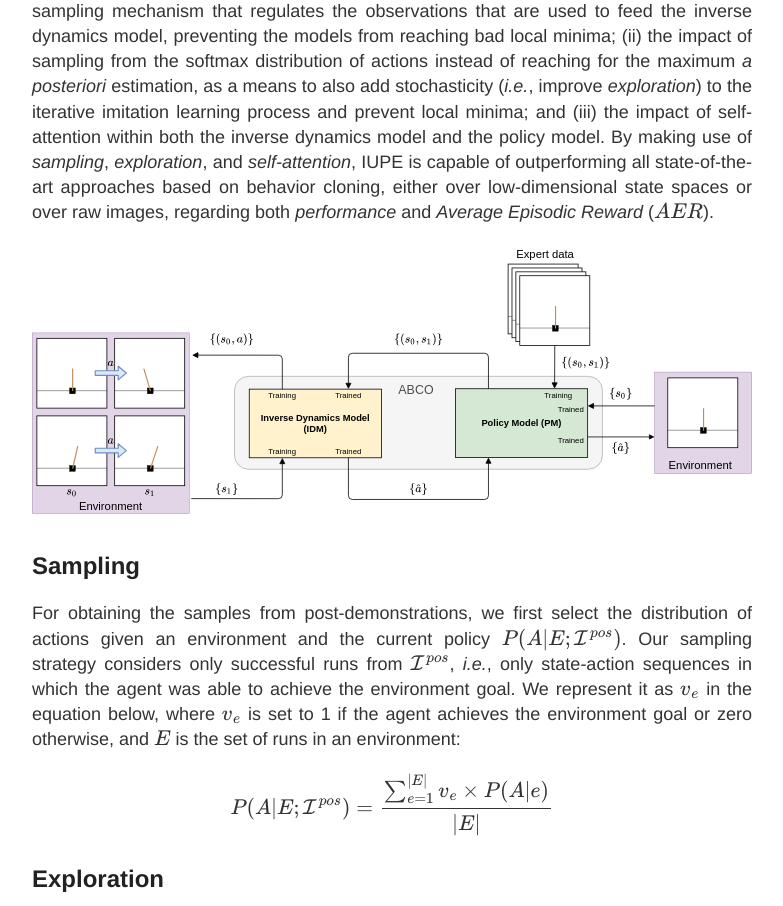
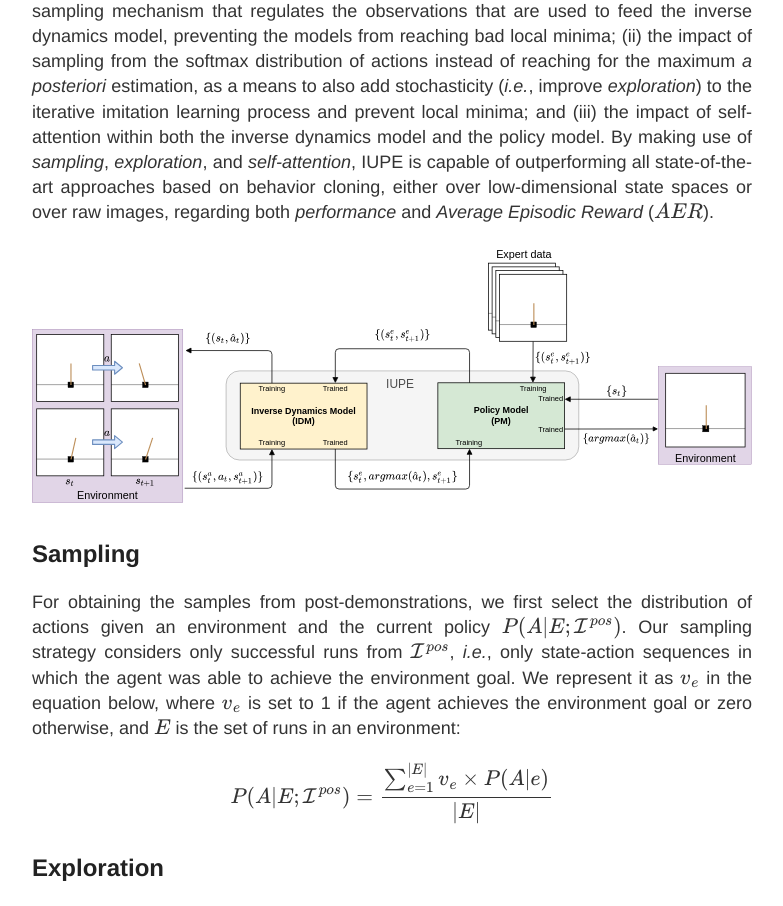
Before and after one commit to jrzmnt/jrzmnt.github.io, a Jekyll site: the page built from _posts/2020-7-29-BMVC2020.md, in a window 1280 px wide. Shown: the part 631-1537 px from the top of the page, without its empty margins (248-1031 px from the left). Built offline with Jekyll 4.4.1, drawn with Linux system fonts in a browser that asks for light colours; formulas are drawn with MathJax 3.

Commit message:
add a new pipeline for IUPE

```diff
--- a/_posts/2020-7-29-BMVC2020.md
+++ b/_posts/2020-7-29-BMVC2020.md
@@ -7,7 +7,7 @@ Behavioral cloning is an imitation learning technique that teaches an agent how
 
 In this paper, we address the problem of *imitation from observation* by learning to imitate the behavior of an expert through the use of its state information without any other prior information of the observed actions. Our approach, *Imitating Unknown Policies via Exploration* (IUPE), substantially improves over traditional behavior cloning by exploiting three novel ideas that we develop in this paper: (i) the impact of a carefully-designed sampling mechanism that regulates the observations that are used to feed the inverse dynamics model, preventing the models from reaching bad local minima; (ii) the impact of sampling from the softmax distribution of actions instead of reaching for the maximum *a posteriori* estimation, as a means to also add stochasticity (*i.e.*, improve *exploration*) to the iterative imitation learning process and prevent local minima; and (iii) the impact of self-attention within both the inverse dynamics model and the policy model. By making use of *sampling*, *exploration*, and *self-attention*, IUPE is capable of outperforming all state-of-the-art approaches based on behavior cloning, either over low-dimensional state spaces or over raw images, regarding both *performance* and *Average Episodic Reward* ($$AER$$).
 
-<img src="https://raw.githubusercontent.com/jrzmnt/jrzmnt.github.io/master/images/pipeline_abco.svg"/>
+<img src="https://raw.githubusercontent.com/jrzmnt/jrzmnt.github.io/master/images/pipeline_iupe.svg"/>
 
 ## Sampling
 
```
Also changed, not shown: images/pipeline_iupe.svg (added).
